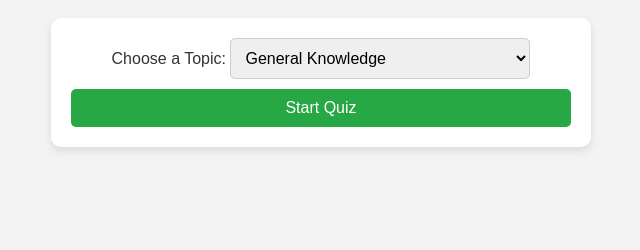
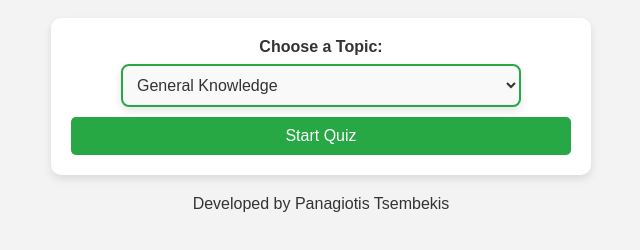
Before and after one commit to tsembp/JS-Projects, a plain HTML site: page Quiz App/index.html in a window 1280 px wide. Shown: the part 60-310 px from the top of the page, without its empty margins (319-959 px from the left). Drawn offline with Linux system fonts and the light colour scheme.

Commit message:
added more categories for questions

```diff
--- a/Quiz App/index.html
+++ b/Quiz App/index.html
@@ -12,10 +12,29 @@
         <label for="category-select">Choose a Topic:</label>
         <select id="category-select">
             <option value="9">General Knowledge</option>
-            <option value="18">Computer Science</option>
+            <option value="10">Entertainment: Books</option>
+            <option value="11">Entertainment: Film</option>
+            <option value="12">Entertainment: Music</option>
+            <option value="13">Entertainment: Musicals & Theatres</option>
+            <option value="14">Entertainment: Television</option>
+            <option value="15">Entertainment: Video Games</option>
+            <option value="16">Entertainment: Board Games</option>
+            <option value="29">Entertainment: Comics</option>
+            <option value="31">Entertainment: Japanese Anime & Manga</option>
+            <option value="32">Entertainment: Cartoon & Animations</option>
+            <option value="18">Science: Computers</option>
+            <option value="19">Science: Mathematics</option>
+            <option value="30">Science: Gadgets</option>
+            <option value="17">Science & Nature</option>
+            <option value="20">Mythology</option>
+            <option value="21">Sports</option>
+            <option value="22">Geography</option>
             <option value="23">History</option>
-            <option value="21">Sports</option>
+            <option value="24">Politics</option>
+            <option value="25">Art</option>
+            <option value="26">Celebrities</option>
             <option value="27">Animals</option>
+            <option value="28">Vehicles</option>
         </select>
         <button id="startQuiz">Start Quiz</button>
     </div>
@@ -23,5 +42,7 @@
     <div id="quiz-container"></div>
 
     <script src="main.js"></script>
+
+    <footer>Developed by Panagiotis Tsembekis</footer>
 </body>
 </html>
--- a/Quiz App/style.css
+++ b/Quiz App/style.css
@@ -11,6 +11,14 @@ body {
 h1 {
     color: #444;
     margin-top: 20px;
+}
+
+label{
+    font-family: 'Arial', sans-serif;
+    color: #333;
+    font-weight: bold;
+    margin-bottom: 8px;
+    display: block;
 }
 
 #search-container {
@@ -80,6 +88,36 @@ button:hover {
     opacity: 0.9;
 }
 
+/* Dropdown menu styling */
+#category-select {
+    padding: 10px;
+    width: 100%;
+    max-width: 400px;
+    border: 2px solid #28a745;
+    border-radius: 8px;
+    font-size: 1rem;
+    color: #333;
+    background-color: #f9f9f9;
+    outline: none;
+    cursor: pointer;
+    box-shadow: 0 4px 8px rgba(0,0,0,0.1);
+    transition: border-color 0.3s, box-shadow 0.3s;
+}
+
+/* Hover and focus effects */
+#category-select:hover, #category-select:focus {
+    border-color: #218838;
+    box-shadow: 0 4px 12px rgba(0,0,0,0.2);
+}
+
+/* Style the options */
+#category-select option {
+    padding: 10px;
+    font-size: 1rem;
+    color: #333;
+}
+
+
 /* Correct & Wrong Answer Styling */
 .correct {
     background: #28a745;
--- a/Recipe Finder/style.css
+++ b/Recipe Finder/style.css
@@ -47,3 +47,8 @@ button:hover {
 #results img{
     border-radius: 5px;
 }
+
+footer{
+    text-align: center;
+    color:rgb(108, 108, 108);
+}
```
Also changed, not shown: Recipe Finder/index.html (+1 -0 lines).
